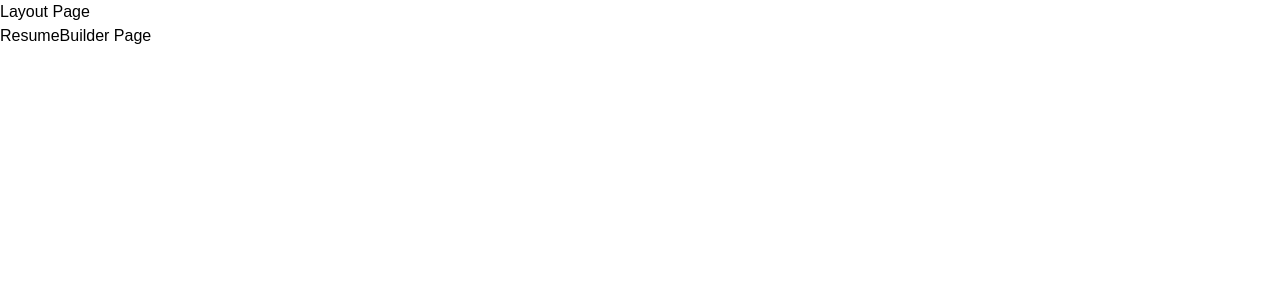
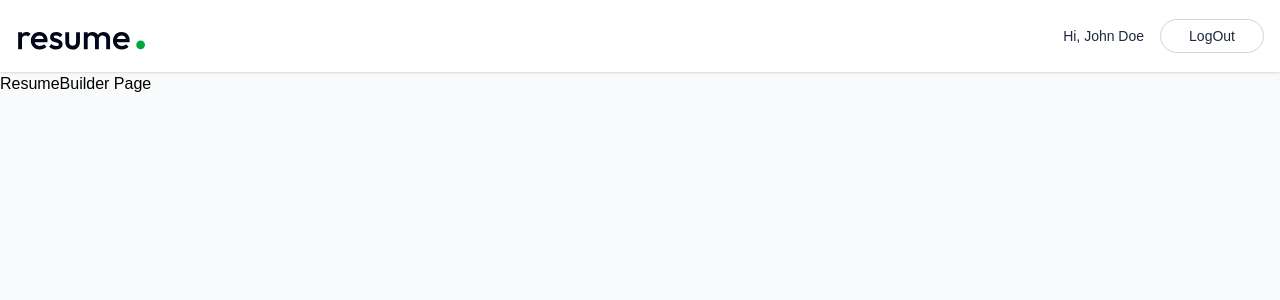
Before and after one commit to coding-is-not-easy124/ProFile, a React (Vite) app in the folder client/: page /app/builder/1 in a window 1280 px wide. Shown: the top 300 px of the page. Built offline with nearby package versions, Linux system fonts and the light colour scheme; a web font is replaced by a local one.

Commit message:
Minor Changes

```diff
--- /dev/null
+++ b/client/src/components/Navbar.jsx
@@ -0,0 +1,29 @@
+import React from 'react'
+import { Link, useNavigate } from 'react-router-dom'
+
+const Navbar = () => {
+
+  const user = {name: 'John Doe'}
+
+  const navigate = useNavigate();
+
+  const logoutUser = () => {
+    navigate('/');
+  }
+
+  return (
+    <div className='shadow bg-white'>
+      <nav className='flex items-center justify-between max-w-7xl mx-auto px-4 py-3.5 text-slate-800 transition-all'>
+        <Link to='/'>
+            <img src="/logo.svg" alt="logo" className='h-11 w-auto' />
+        </Link>
+        <div className='flex items-center gap-4 text-sm'>
+            <p className='max-sm:hidden'>Hi, {user?.name}</p>
+            <button onClick={logoutUser} className='bg-white hover:bg-slate-50 border border-gray-300 px-7 py-1.5 rounded-full active:scale-95 transition-all'>LogOut</button>
+        </div>
+      </nav>
+    </div>
+  )
+}
+
+export default Navbar
--- a/client/src/pages/Layout.jsx
+++ b/client/src/pages/Layout.jsx
@@ -1,11 +1,12 @@
 import React from 'react'
 import { Outlet } from 'react-router-dom'
+import Navbar from '../components/Navbar'
 
 const Layout = () => {
   return (
     <div>
-      <h1>Layout Page</h1>
-      <div>
+      <div className='min-h-screen bg-gray-50'>
+        <Navbar />
         <Outlet />
       </div>
     </div>
--- a/client/src/pages/Login.jsx
+++ b/client/src/pages/Login.jsx
@@ -2,7 +2,10 @@ import React from 'react'
 
 const Login = () => {
 
-  const [state, setState] = React.useState("login")
+  const query = new URLSearchParams(window.location.search);
+
+  const urlState = query.get('state');
+  const [state, setState] = React.useState(urlState || "login")
 
   const [formData, setFormData] = React.useState({
       name: '',
```
